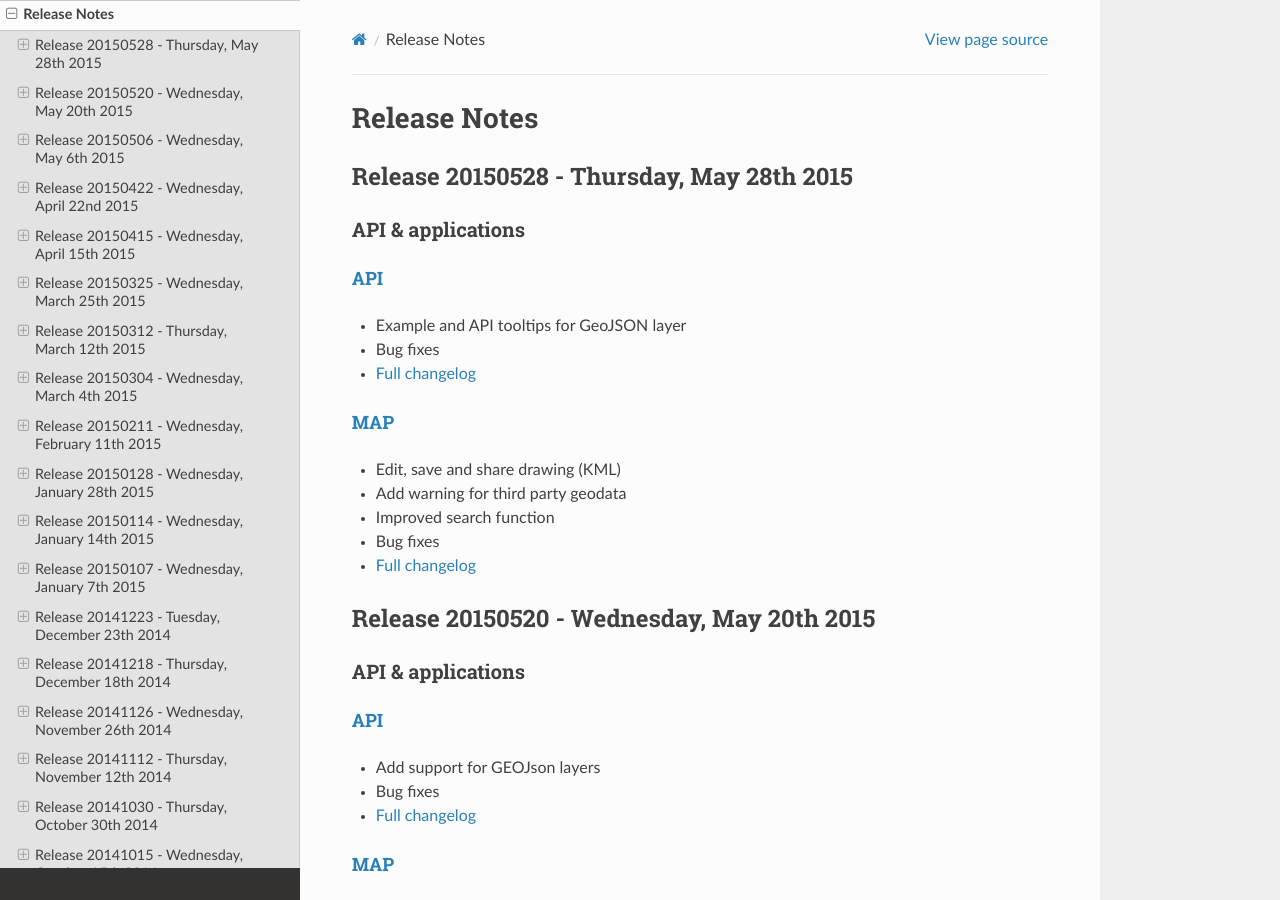
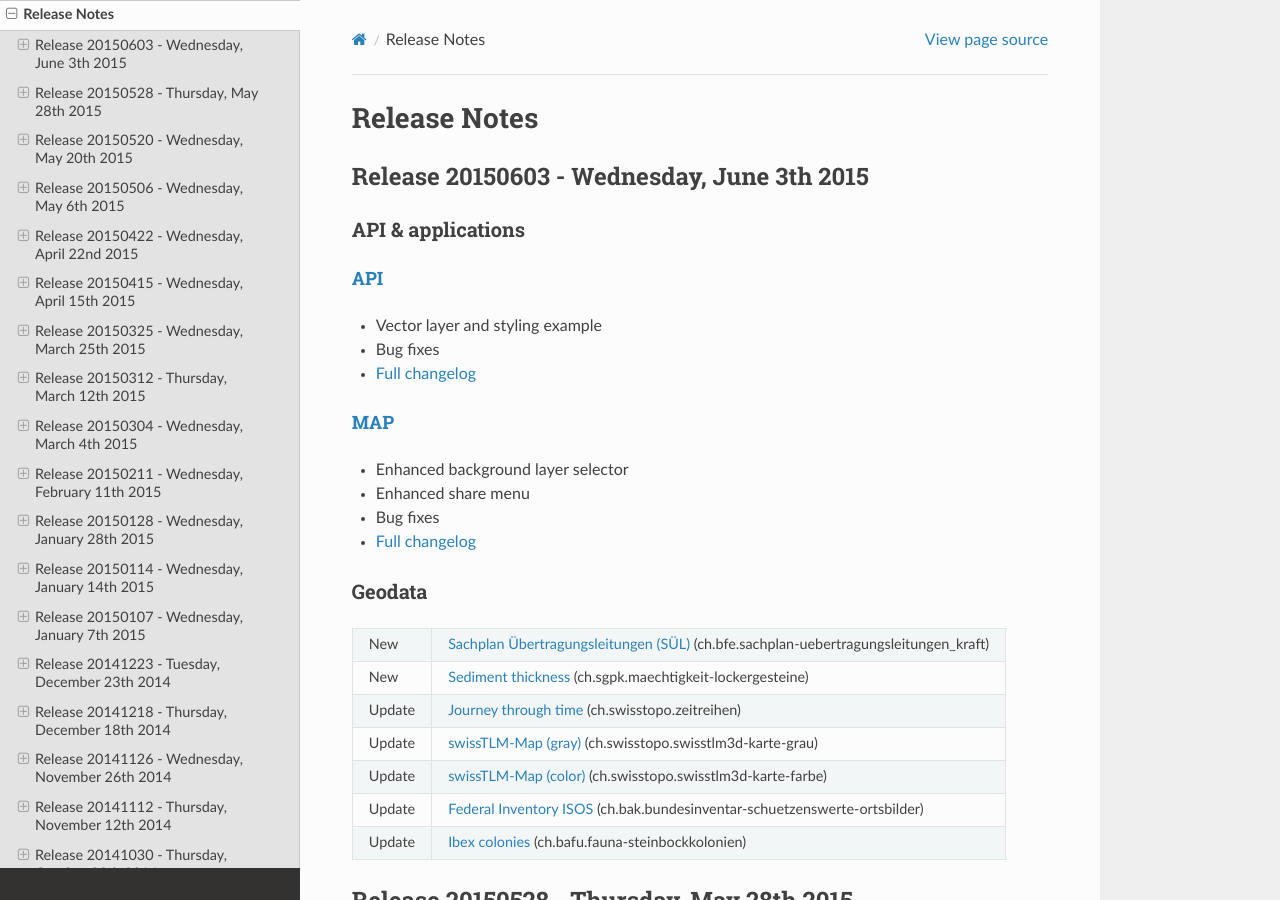
Before and after one commit to swisstopo-test/doc-chsdi3, a Sphinx documentation site: the page built from source/releasenotes/index.rst, in a window 1280 px wide and 900 px high. Built offline with Sphinx 7.4.7 and the Read the Docs theme 2.0.0, drawn with Linux system fonts in a browser that asks for light colours.

Commit message:
added relnotes for 20150603

```diff
--- a/source/releasenotes/index.rst
+++ b/source/releasenotes/index.rst
@@ -9,6 +9,48 @@
 Release Notes
 =============
 
+.. _releasenotes_20150603:
+
+Release 20150603 - Wednesday, June 3th 2015
+------------------------------------------------
+
+API & applications
+******************
+
+`API <//api3.geo.admin.ch>`__
+'''''''''''''''''''''''''''''
+- Vector layer and styling example
+- Bug fixes
+- `Full changelog <https://github.com/geoadmin/mf-chsdi3/compare/r_150528...r_150603>`__
+
+`MAP <//map.geo.admin.ch>`__
+'''''''''''''''''''''''''''''
+- Enhanced background layer selector
+- Enhanced share menu
+- Bug fixes
+- `Full changelog <https://github.com/geoadmin/mf-geoadmin3/compare/r_150528...r_150603>`__
+
+
+Geodata
+*******
+
++--------+----------------------------------------------------------------------------------------------------------------------------------------------------------------------------------------------------------------------+
+| New    | `Sachplan Übertragungsleitungen (SÜL) <//map.geo.admin.ch/?layers=ch.bfe.sachplan-uebertragungsleitungen_kraft>`__ (ch.bfe.sachplan-uebertragungsleitungen_kraft)                                                    |
++--------+----------------------------------------------------------------------------------------------------------------------------------------------------------------------------------------------------------------------+
+| New    | `Sediment thickness <//map.geo.admin.ch/?layers=ch.sgpk.maechtigkeit-lockergesteine>`__ (ch.sgpk.maechtigkeit-lockergesteine)                                                                                        |
++--------+----------------------------------------------------------------------------------------------------------------------------------------------------------------------------------------------------------------------+
+| Update | `Journey through time <//map.geo.admin.ch/?layers=ch.swisstopo.zeitreihen>`__ (ch.swisstopo.zeitreihen)                                                                                                              |
++--------+----------------------------------------------------------------------------------------------------------------------------------------------------------------------------------------------------------------------+
+| Update | `swissTLM-Map (gray) <//map.geo.admin.ch/?layers=ch.swisstopo.swisstlm3d-karte-grau>`__ (ch.swisstopo.swisstlm3d-karte-grau)                                                                                         |
++--------+----------------------------------------------------------------------------------------------------------------------------------------------------------------------------------------------------------------------+
+| Update | `swissTLM-Map (color) <//map.geo.admin.ch/?layers=ch.swisstopo.swisstlm3d-karte-farbe>`__ (ch.swisstopo.swisstlm3d-karte-farbe)                                                                                      |
++--------+----------------------------------------------------------------------------------------------------------------------------------------------------------------------------------------------------------------------+
+| Update | `Federal Inventory ISOS <//map.geo.admin.ch/?layers=ch.bak.bundesinventar-schuetzenswerte-ortsbilder>`__ (ch.bak.bundesinventar-schuetzenswerte-ortsbilder)                                                          |
++--------+----------------------------------------------------------------------------------------------------------------------------------------------------------------------------------------------------------------------+
+| Update | `Ibex colonies <//map.geo.admin.ch/?layers=ch.bafu.fauna-steinbockkolonien)>`__ (ch.bafu.fauna-steinbockkolonien)                                                                                                    |
++--------+----------------------------------------------------------------------------------------------------------------------------------------------------------------------------------------------------------------------+
+
+
 .. _releasenotes_20150528:
 
 Release 20150528 - Thursday, May 28th 2015
@@ -29,7 +71,7 @@ API & applications
 - Add warning for third party geodata
 - Improved search function
 - Bug fixes
-- `Full changelog <https://github.com/geoadmin/mf-geoadmin3/compare/r_150520..r_150528>`__
+- `Full changelog <https://github.com/geoadmin/mf-geoadmin3/compare/r_150520...r_150528>`__
 
 .. _releasenotes_20150520:
 
```
